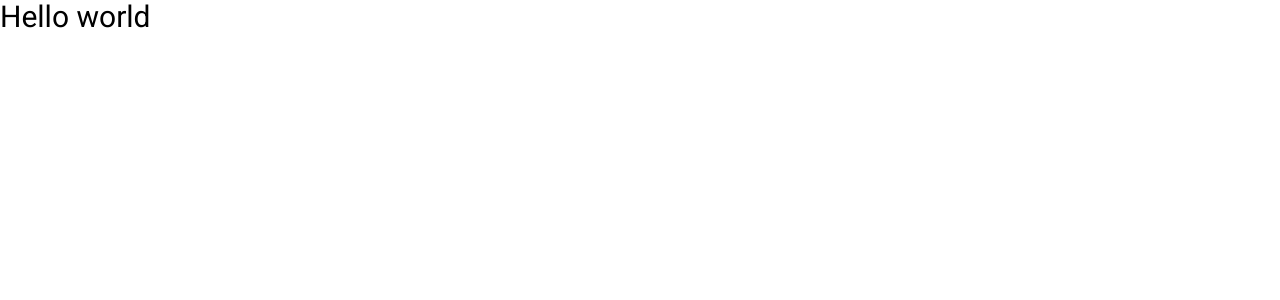
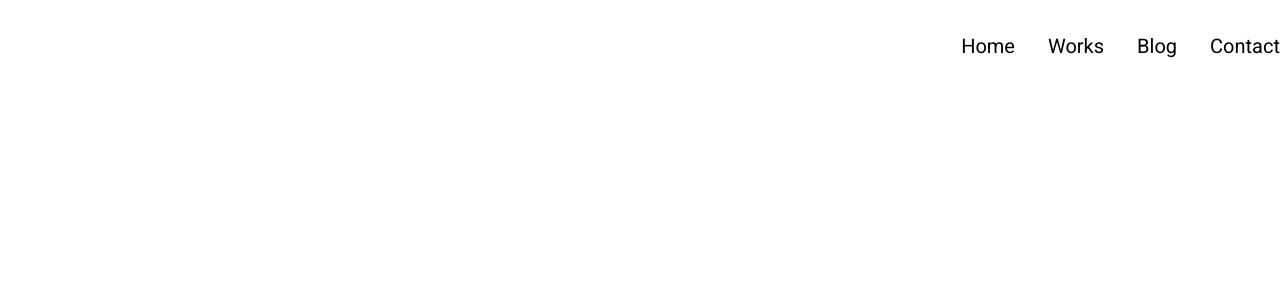
Before and after one commit to vietthom/figma_portfolio, a Next.js app: page / in a window 1280 px wide. Shown: the top 300 px of the page. Built offline with nearby package versions, Linux system fonts and the light colour scheme.

Commit message:
Navbar component

```diff
--- a/components/Navbar.jsx
+++ b/components/Navbar.jsx
@@ -1,7 +1,26 @@
 'use client'
+import Link from "next/link";
+import { AiOutlineMenu, AiOulineClose } from 'react-icons/ai';
 
 const Navbar = () => (
-    <div></div>
+    <div>
+        <div className="container mx-auto flex justify-end items-center py-8">
+            <ul className="flex gap-[33px] text-[20px] font-medium">
+                <li>
+                    <Link href="/">Home</Link>
+                </li>
+                <li>
+                    <Link href="/">Works</Link>
+                </li>
+                <li>
+                    <Link href="/">Blog</Link>
+                </li>
+                <li>
+                    <Link href="/">Contact</Link>
+                </li>
+            </ul>
+        </div>
+    </div>
 );
 
 export default Navbar
--- a/pages/_app.js
+++ b/pages/_app.js
@@ -1,3 +1,4 @@
+import { Navbar } from '../components';
 import { Heebo } from '@next/font/google';
 
 const heebo = Heebo({
@@ -10,6 +11,7 @@ import '../styles/globals.css'
 
 const MyApp = ({ Component, pageProps }) => (
   <div className={heebo.className}>
+    <Navbar />
     <Component {...pageProps} />
   </div>
 );
--- a/pages/index.js
+++ b/pages/index.js
@@ -3,7 +3,7 @@
 export default function Home() {
   return (
     <div>
-      <h1 className="text-3xl">Hello world</h1>
+
     </div>
   )
 }
```
